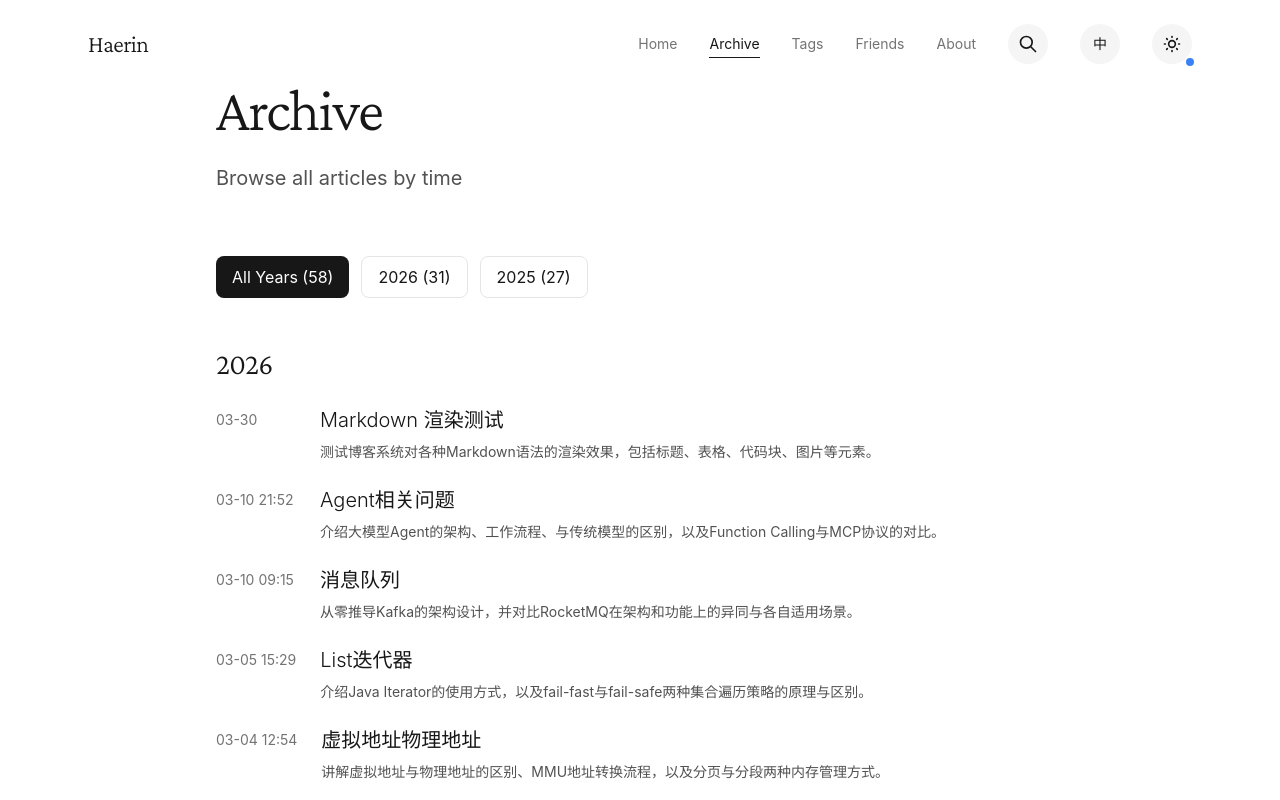
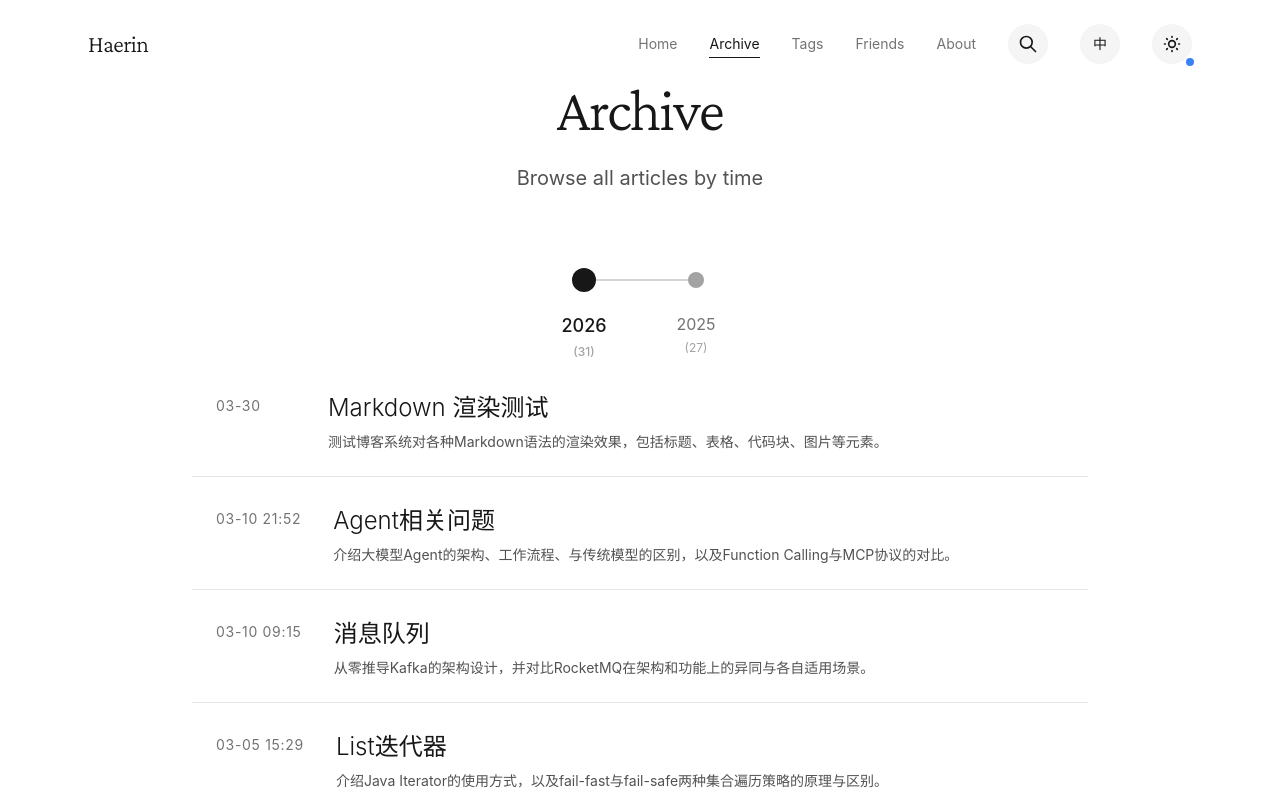
Before and after one commit to Haibara406/Haerin-Blog, a Next.js app: page /archive in a window 1280 px wide. Shown: the top 800 px of the page. Built offline with nearby package versions, Linux system fonts and the light colour scheme.

Commit message:
Optimize UI

```diff
--- a/components/AboutClient.tsx
+++ b/components/AboutClient.tsx
@@ -228,14 +228,6 @@ export default function AboutClient({ stats }: { stats: Stats }) {
                 {t('about.stats.categories')}
               </div>
             </div>
-            <div className="text-center group">
-              <div className="text-6xl font-light mb-2 group-hover:scale-110 transition-transform duration-300">
-                -
-              </div>
-              <div className="text-sm text-gray-500 dark:text-gray-500 uppercase tracking-widest">
-                Visitors
-              </div>
-            </div>
           </div>
         </div>
       </section>
--- a/components/ArchiveClient.tsx
+++ b/components/ArchiveClient.tsx
@@ -16,13 +16,11 @@ interface Post {
 export default function ArchiveClient({ archive }: { archive: Record<string, Omit<Post, 'content'>[]> }) {
   const { t } = useLanguage()
   const years = Object.keys(archive).sort((a, b) => parseInt(b) - parseInt(a))
-  const [selectedYear, setSelectedYear] = useState<string | null>(null)
-
-  const displayYears = selectedYear ? [selectedYear] : years
+  const [selectedYear, setSelectedYear] = useState<string | null>(years[0] || null)
 
   return (
-    <div className="max-w-4xl mx-auto px-6 py-20">
-      <header className="mb-16 animate-fade-in">
+    <div className="max-w-6xl mx-auto px-6 py-20">
+      <header className="mb-20 animate-fade-in text-center">
         <h1 className="font-serif text-6xl font-light mb-6 tracking-tight">
           {t('archive.title')}
         </h1>
@@ -31,69 +29,89 @@ export default function ArchiveClient({ archive }: { archive: Record<string, Omi
         </p>
       </header>
 
-      {/* Year Filter */}
-      <div className="mb-12 flex flex-wrap gap-3">
-        <button
-          onClick={() => setSelectedYear(null)}
-          className={`px-4 py-2 rounded-lg transition-colors ${
-            selectedYear === null
-              ? 'bg-gray-900 dark:bg-gray-100 text-white dark:text-gray-900'
-              : 'border border-gray-200 dark:border-gray-800 hover:border-gray-300 dark:hover:border-gray-700'
-          }`}
-        >
-          {t('archive.all')} ({Object.values(archive).flat().length})
-        </button>
-        {years.map((year) => (
+      {/* Timeline */}
+      <div className="mb-20 flex justify-center items-center px-4">
+        <div className="relative flex items-center gap-16 sm:gap-20 md:gap-24">
+          {/* Line */}
+          <div className="absolute left-0 right-0 h-0.5 bg-gray-300 dark:bg-gray-700 top-1/2 -translate-y-1/2"></div>
+
+          {/* Year Dots */}
+          {years.map((year, index) => (
             <button
               key={year}
               onClick={() => setSelectedYear(year)}
-            className={`px-4 py-2 rounded-lg transition-colors ${
+              className="relative z-10 group animate-scale-in"
+              style={{ animationDelay: `${index * 100}ms` }}
+            >
+              <div className={`w-4 h-4 rounded-full transition-all duration-500 ${
                 selectedYear === year
-                ? 'bg-gray-900 dark:bg-gray-100 text-white dark:text-gray-900'
-                : 'border border-gray-200 dark:border-gray-800 hover:border-gray-300 dark:hover:border-gray-700'
-            }`}
-          >
-            {year} ({archive[year].length})
+                  ? 'bg-gray-900 dark:bg-gray-100 scale-150'
+                  : 'bg-gray-400 dark:bg-gray-600 group-hover:bg-gray-600 dark:group-hover:bg-gray-400 group-hover:scale-125'
+              }`}></div>
+              <div className={`absolute top-10 left-1/2 -translate-x-1/2 whitespace-nowrap transition-all duration-300 ${
+                selectedYear === year
+                  ? 'text-gray-900 dark:text-gray-100 font-medium text-lg'
+                  : 'text-gray-500 dark:text-gray-500 group-hover:text-gray-700 dark:group-hover:text-gray-300'
+              }`}>
+                <div className="flex flex-col items-center gap-1">
+                  <span>{year}</span>
+                  <span className="text-xs text-gray-400 dark:text-gray-600">({archive[year].length})</span>
+                </div>
+              </div>
             </button>
           ))}
         </div>
+      </div>
 
-      <div className="space-y-12">
-        {displayYears.map((year, yearIndex) => (
-          <section
-            key={year}
-            className="animate-slide-up"
-            style={{ animationDelay: `${yearIndex * 100}ms` }}
-          >
-            <h2 className="font-serif text-3xl font-light mb-6 tracking-tight">
-              {year}
-            </h2>
-            <div className="space-y-6">
-              {archive[year].map((post) => (
+      {/* Posts List */}
+      {selectedYear && (
+        <div className="max-w-4xl mx-auto animate-fade-in">
+          <div className="space-y-1">
+            {archive[selectedYear].map((post, index) => (
               <Link
                 key={post.slug}
                 href={`/post/${encodeURIComponent(post.slug)}`}
-                  className="block group"
+                className="block group animate-slide-up"
+                style={{ animationDelay: `${index * 50}ms` }}
               >
-                  <article className="flex gap-6 items-start hover:translate-x-2 transition-transform duration-300">
-                    <time className="text-sm text-gray-500 dark:text-gray-400 min-w-[80px] pt-1">
+                <article className="relative py-6 px-6 border-b border-gray-200 dark:border-gray-800
+                                  hover:bg-gray-50 dark:hover:bg-gray-900/30 transition-all duration-500">
+                  <div className="flex items-start gap-8">
+                    <time className="text-sm text-gray-500 dark:text-gray-500 min-w-[80px] pt-1 uppercase tracking-wider">
                       {post.date.slice(5)}
                     </time>
-                    <div className="flex-1">
-                      <h3 className="text-xl font-light mb-2 group-hover:opacity-60 transition-opacity duration-200">
+                    <div className="flex-1 min-w-0">
+                      <h3 className="text-2xl font-light mb-2 group-hover:translate-x-2 transition-transform duration-500">
                         {post.title}
                       </h3>
                       <p className="text-sm text-gray-600 dark:text-gray-400 line-clamp-2">
                         {post.excerpt}
                       </p>
                     </div>
+                    <svg
+                      className="w-5 h-5 text-gray-400 opacity-0 group-hover:opacity-100
+                               group-hover:translate-x-2 transition-all duration-500 flex-shrink-0 mt-2"
+                      fill="none"
+                      stroke="currentColor"
+                      viewBox="0 0 24 24"
+                    >
+                      <path
+                        strokeLinecap="round"
+                        strokeLinejoin="round"
+                        strokeWidth={2}
+                        d="M17 8l4 4m0 0l-4 4m4-4H3"
+                      />
+                    </svg>
+                  </div>
+                  <div className="absolute left-0 top-0 w-1 h-full bg-gray-900 dark:bg-gray-100
+                                scale-y-0 group-hover:scale-y-100 transition-transform duration-500
+                                origin-top"></div>
                 </article>
               </Link>
             ))}
           </div>
-          </section>
-        ))}
         </div>
+      )}
     </div>
   )
 }
--- a/components/Footer.tsx
+++ b/components/Footer.tsx
@@ -3,35 +3,14 @@ export default function Footer() {
 
   return (
     <footer className="border-t border-gray-200 dark:border-gray-800 mt-32">
-      <div className="max-w-6xl mx-auto px-6 py-12">
-        <div className="flex flex-col md:flex-row justify-between items-center gap-4">
-          <p className="text-sm text-gray-500 dark:text-gray-400">
-            © {currentYear} Haerin. All rights reserved.
+      <div className="max-w-6xl mx-auto px-6 py-16">
+        <div className="text-center space-y-4">
+          <p className="text-sm text-gray-500 dark:text-gray-500 tracking-wider">
+            © {currentYear} Haerin Blog
           </p>
-          <div className="flex gap-6">
-            <a
-              href="https://github.com"
-              target="_blank"
-              rel="noopener noreferrer"
-              className="text-sm text-gray-500 dark:text-gray-400 hover:text-gray-900 dark:hover:text-gray-100 transition-colors duration-200"
-            >
-              GitHub
-            </a>
-            <a
-              href="https://twitter.com"
-              target="_blank"
-              rel="noopener noreferrer"
-              className="text-sm text-gray-500 dark:text-gray-400 hover:text-gray-900 dark:hover:text-gray-100 transition-colors duration-200"
-            >
-              Twitter
-            </a>
-            <a
-              href="mailto:hello@example.com"
-              className="text-sm text-gray-500 dark:text-gray-400 hover:text-gray-900 dark:hover:text-gray-100 transition-colors duration-200"
-            >
-              Email
-            </a>
-          </div>
+          <p className="text-xs text-gray-400 dark:text-gray-600">
+            Crafted with passion and code
+          </p>
         </div>
       </div>
     </footer>
--- a/components/LanguageProvider.tsx
+++ b/components/LanguageProvider.tsx
@@ -37,8 +37,12 @@ const translations = {
     'friends.apply.title': 'Apply for Friend Link',
     'friends.apply.welcome': 'Welcome to exchange friend links! Please leave a message in the comments or contact me via email:',
     'friends.apply.name': 'Site Name: Haerin Blog',
+    'friends.apply.siteName': 'Site Name',
     'friends.apply.url': 'Site URL: https://haibara406.github.io/Haerin-Blog/',
+    'friends.apply.siteUrl': 'Site URL',
     'friends.apply.desc': 'Site Description: Recording technology and life',
+    'friends.apply.siteDesc': 'Site Description',
+    'friends.apply.siteDescValue': 'Recording technology and life',
     'friends.apply.avatar': 'Avatar: /avatar.png',
     'friends.apply.note': 'Please ensure your website content is healthy, positive, and accessible.',
     'friends.empty': 'No friend links yet, welcome to apply!',
@@ -92,8 +96,12 @@ const translations = {
     'friends.apply.title': '申请友链',
     'friends.apply.welcome': '欢迎交换友链！请在评论区留言或通过邮件联系我：',
     'friends.apply.name': '网站名称：Haerin Blog',
+    'friends.apply.siteName': '网站名称',
     'friends.apply.url': '网站地址：https://haibara406.github.io/Haerin-Blog/',
+    'friends.apply.siteUrl': '网站地址',
     'friends.apply.desc': '网站描述：记录技术与生活',
+    'friends.apply.siteDesc': '网站描述',
+    'friends.apply.siteDescValue': '记录技术与生活',
     'friends.apply.avatar': '头像：/avatar.png',
     'friends.apply.note': '请确保您的网站内容健康、积极向上，并且能够正常访问。',
     'friends.empty': '暂无友链，欢迎申请交换友链！',
```
Also changed, not shown: app/friends/page.tsx (+13 -5 lines), components/TagsClient.tsx (+6 -65 lines). Lines whose indentation alone changed are shown as unchanged.
